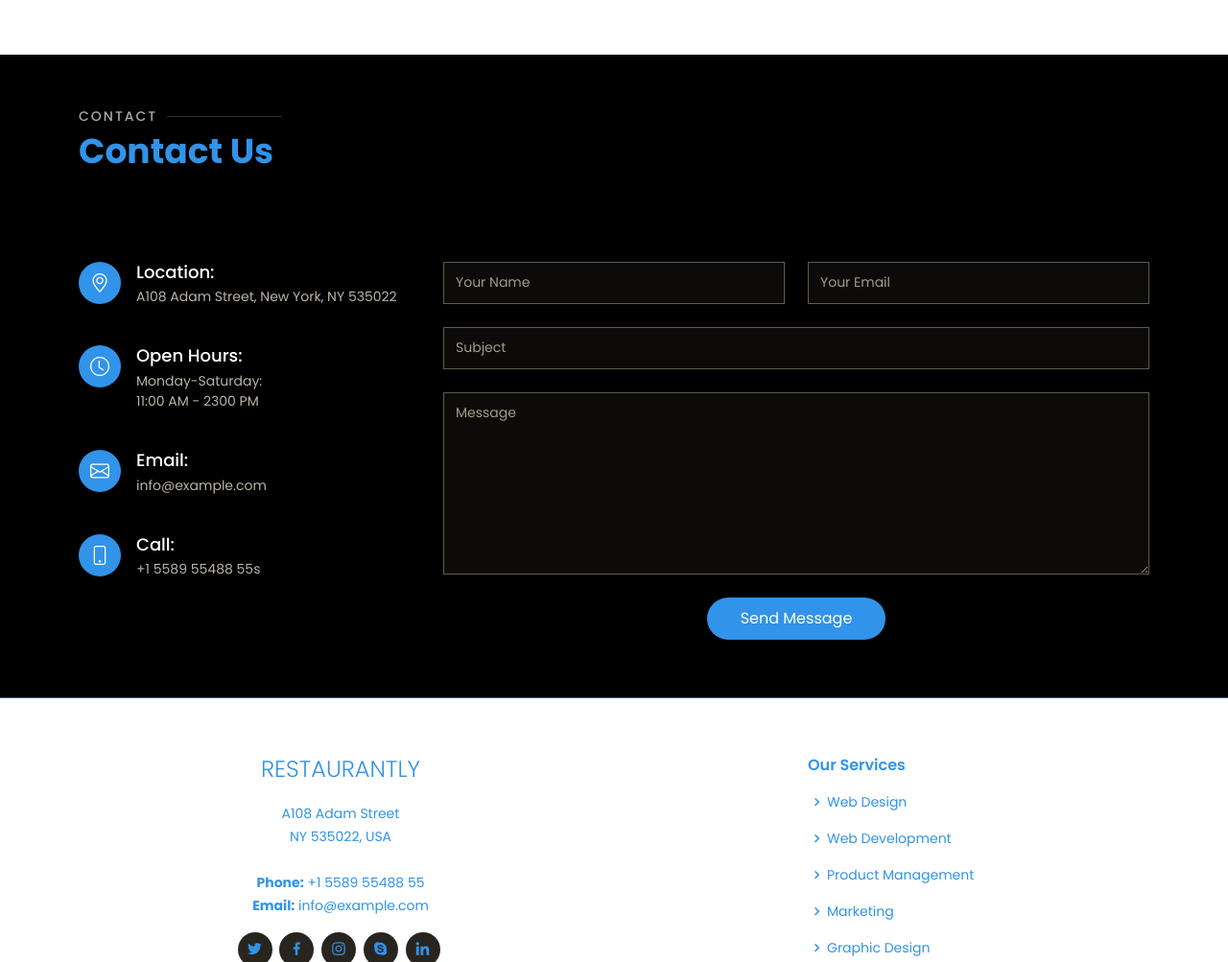
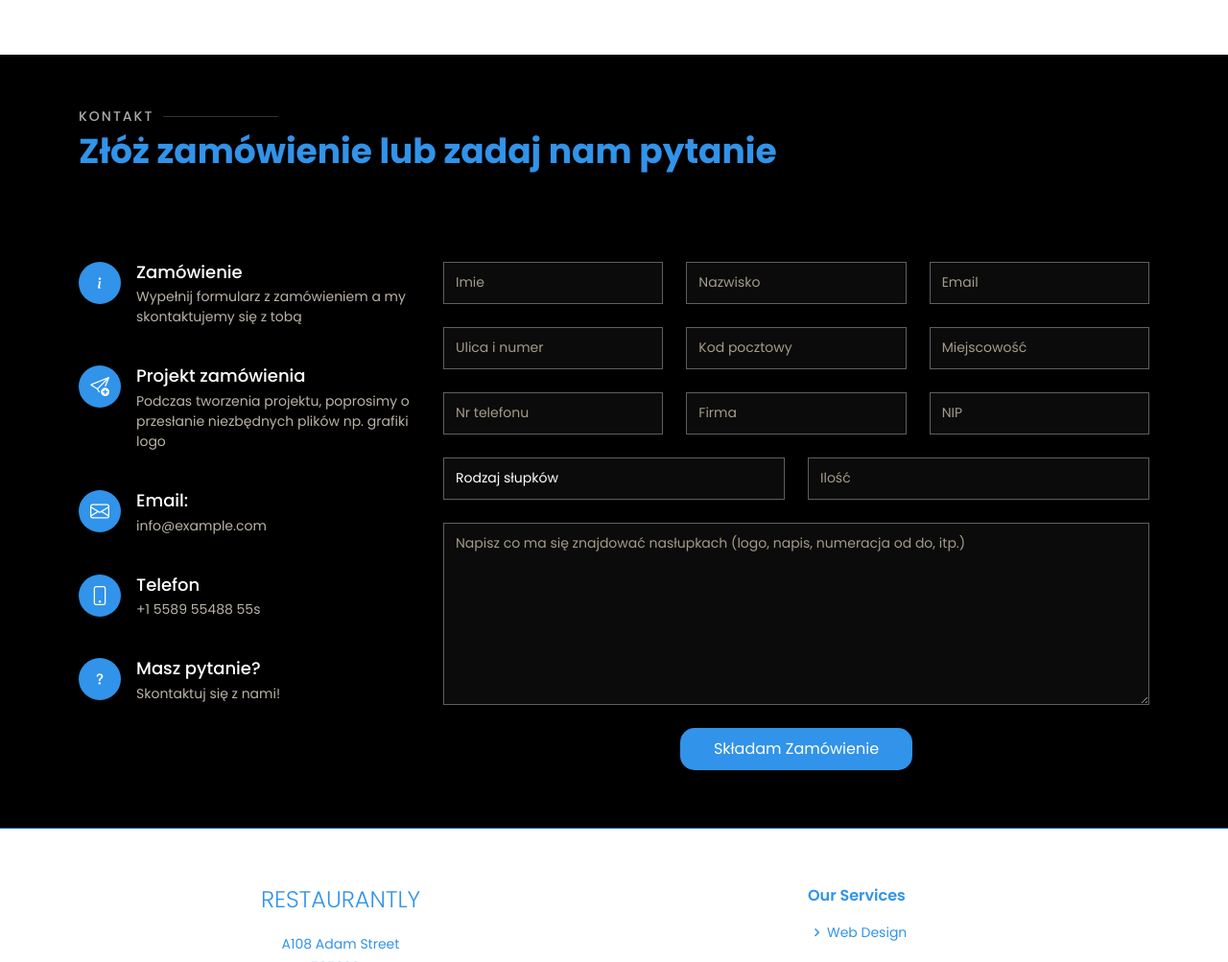
Before and after one commit to zizoko1337/Slupki-Parkingowe, a plain HTML site: page index.html in a window 1280 px wide. Shown: the part 3801-4804 px from the top of the page at 96% size. Drawn offline with Linux system fonts and the light colour scheme; a web font is replaced by a local one.

Commit message:
Prace nad formularzem

```diff
--- a/assets/css/style.css
+++ b/assets/css/style.css
@@ -1332,24 +1332,24 @@ section {
   -webkit-animation: animate-loading 1s linear infinite;
   animation: animate-loading 1s linear infinite;
 }
-.contact .php-email-form input, .contact .php-email-form textarea {
+.contact .php-email-form input, .contact .php-email-form textarea, .contact .php-email-form select{
   border-radius: 0;
   box-shadow: none;
   font-size: 14px;
-  background: #0c0b09;
-  border-color: #625b4b;
+  background: #0b0b0b;
+  border-color: #5f5f5f;
   color: white;
 }
-.contact .php-email-form input::-moz-placeholder, .contact .php-email-form textarea::-moz-placeholder {
+.contact .php-email-form input::-moz-placeholder, .contact .php-email-form textarea::-moz-placeholder, .contact .php-email-form select::-moz-placeholder {
   color: #a49b89;
 }
-.contact .php-email-form input::placeholder, .contact .php-email-form textarea::placeholder {
+.contact .php-email-form input::placeholder, .contact .php-email-form textarea::placeholder, .contact .php-email-form select::placeholder {
   color: #a49b89;
 }
-.contact .php-email-form input:focus, .contact .php-email-form textarea:focus {
+.contact .php-email-form input:focus, .contact .php-email-form textarea:focus, .contact .php-email-form select:focus {
   border-color: #3193e9;
 }
-.contact .php-email-form input {
+.contact .php-email-form input, .contact .php-email-form select {
   height: 44px;
 }
 .contact .php-email-form textarea {
@@ -1361,10 +1361,11 @@ section {
   padding: 10px 35px;
   color: #fff;
   transition: 0.4s;
-  border-radius: 50px;
+  border-radius: 15px;
 }
 .contact .php-email-form button[type=submit]:hover {
-  background: #d3af71;
+  background: #ffffff;
+  color:#000000;
 }
 @-webkit-keyframes animate-loading {
   0% {
--- a/index.html
+++ b/index.html
@@ -509,8 +509,8 @@
       <div class="container" data-aos="fade-up">
 
         <div class="section-title">
-          <h2>Contact</h2>
-          <p>Contact Us</p>
+          <h2>Kontakt</h2>
+          <p>Złóż zamówienie lub zadaj nam pytanie</p>
         </div>
       </div>
 
@@ -521,17 +521,16 @@
           <div class="col-lg-4">
             <div class="info">
               <div class="address">
-                <i class="bi bi-geo-alt"></i>
-                <h4>Location:</h4>
-                <p>A108 Adam Street, New York, NY 535022</p>
+                <i class="bi bi-info"></i>
+                <h4>Zamówienie</h4>
+                <p>Wypełnij formularz z zamówieniem a my skontaktujemy się z tobą</p>
               </div>
 
               <div class="open-hours">
-                <i class="bi bi-clock"></i>
-                <h4>Open Hours:</h4>
+                <i class="bi bi-send-plus"></i>
+                <h4>Projekt zamówienia</h4>
                 <p>
-                  Monday-Saturday:<br>
-                  11:00 AM - 2300 PM
+                  Podczas tworzenia projektu, poprosimy o przesłanie niezbędnych plików np. grafiki logo
                 </p>
               </div>
 
@@ -543,8 +542,14 @@
 
               <div class="phone">
                 <i class="bi bi-phone"></i>
-                <h4>Call:</h4>
+                <h4>Telefon</h4>
                 <p>+1 5589 55488 55s</p>
+              </div>
+
+              <div class="phone">
+                <i class="bi bi-question"></i>
+                <h4>Masz pytanie?</h4>
+                <p>Skontaktuj się z nami!</p>
               </div>
 
             </div>
@@ -555,25 +560,62 @@
 
             <form action="forms/contact.php" method="post" role="form" class="php-email-form">
               <div class="row">
-                <div class="col-md-6 form-group">
-                  <input type="text" name="name" class="form-control" id="name" placeholder="Your Name" required>
+                <div class="col-md-4 form-group mt-3 mt-md-0">
+                  <input type="text" name="name" class="form-control" id="name" placeholder="Imie" required>
                 </div>
+                <div class="col-md-4 form-group mt-3 mt-md-0">
+                  <input type="text" name="name" class="form-control" id="name" placeholder="Nazwisko" required>
+                </div>
+                <div class="col-md-4 form-group mt-3 mt-md-0">
+                  <input type="email" class="form-control" name="email" id="email" placeholder="Email" required>
+                </div>
+              </div>
+              <div class="row mt-3">
+                <div class="col-md-4 form-group mt-3 mt-md-0">
+                  <input type="text" name="name" class="form-control" id="name" placeholder="Ulica i numer" required>
+                </div>
+                <div class="col-md-4 form-group mt-3 mt-md-0">
+                  <input type="text" name="name" class="form-control" id="name" placeholder="Kod pocztowy" required>
+                </div>
+                <div class="col-md-4 form-group mt-3 mt-md-0">
+                  <input type="email" class="form-control" name="email" id="email" placeholder="Miejscowość" required>
+                </div>
+              </div>
+              <div class="row mt-3">
+                <div class="col-md-4 form-group mt-3 mt-md-0">
+                  <input type="text" name="name" class="form-control" id="name" placeholder="Nr telefonu" required>
+                </div>
+                <div class="col-md-4 form-group mt-3 mt-md-0">
+                  <input type="text" name="name" class="form-control" id="name" placeholder="Firma" required>
+                </div>
+                <div class="col-md-4 form-group mt-3 mt-md-0">
+                  <input type="email" class="form-control" name="email" id="email" placeholder="NIP" required>
+                </div>
+              </div>
+              <div class="row mt-3">
+                <div class=" form-group col-md-6">
+                  <select class="form-control" name="supek" id="supek" >
+                      <option selected="true" disabled  id="supek-0">Rodzaj słupków</option>
+                      <option id="supek-1">Słupki z wymienną tabliczką</option>
+                      <option id="supek-2">Słupki z 2 wymiennymi tabliczkami</option>
+                      <option id="supek-3">Słupki z numerem</option>
+                      <option id="supek-4">Słupki z numerem i napisem/logo</option>
+                      <option id="supek-5">Słupki z grafiką na tablicy</option>
+                  </select>
+              </div>
                 <div class="col-md-6 form-group mt-3 mt-md-0">
-                  <input type="email" class="form-control" name="email" id="email" placeholder="Your Email" required>
+                  <input type="number" class="form-control" name="email" id="email" placeholder="Ilość" required>
                 </div>
               </div>
               <div class="form-group mt-3">
-                <input type="text" class="form-control" name="subject" id="subject" placeholder="Subject" required>
-              </div>
-              <div class="form-group mt-3">
-                <textarea class="form-control" name="message" rows="8" placeholder="Message" required></textarea>
+                <textarea class="form-control" name="message" rows="8" placeholder="Napisz co ma się znajdować nasłupkach (logo, napis, numeracja od do, itp.)" required></textarea>
               </div>
               <div class="my-3">
                 <div class="loading">Loading</div>
                 <div class="error-message"></div>
                 <div class="sent-message">Your message has been sent. Thank you!</div>
               </div>
-              <div class="text-center"><button type="submit">Send Message</button></div>
+              <div class="text-center"><button type="submit">Składam Zamówienie</button></div>
             </form>
 
           </div>
```
